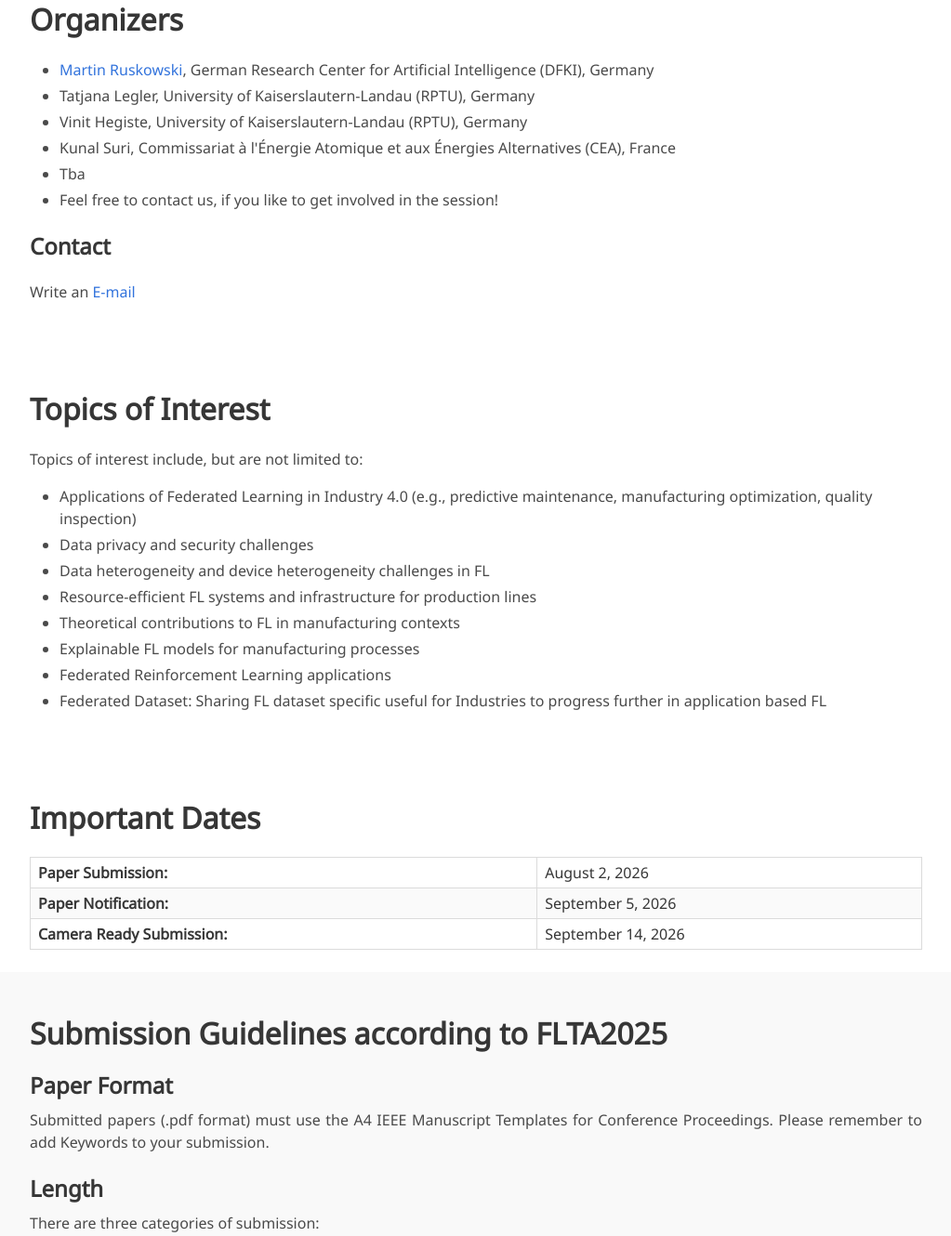
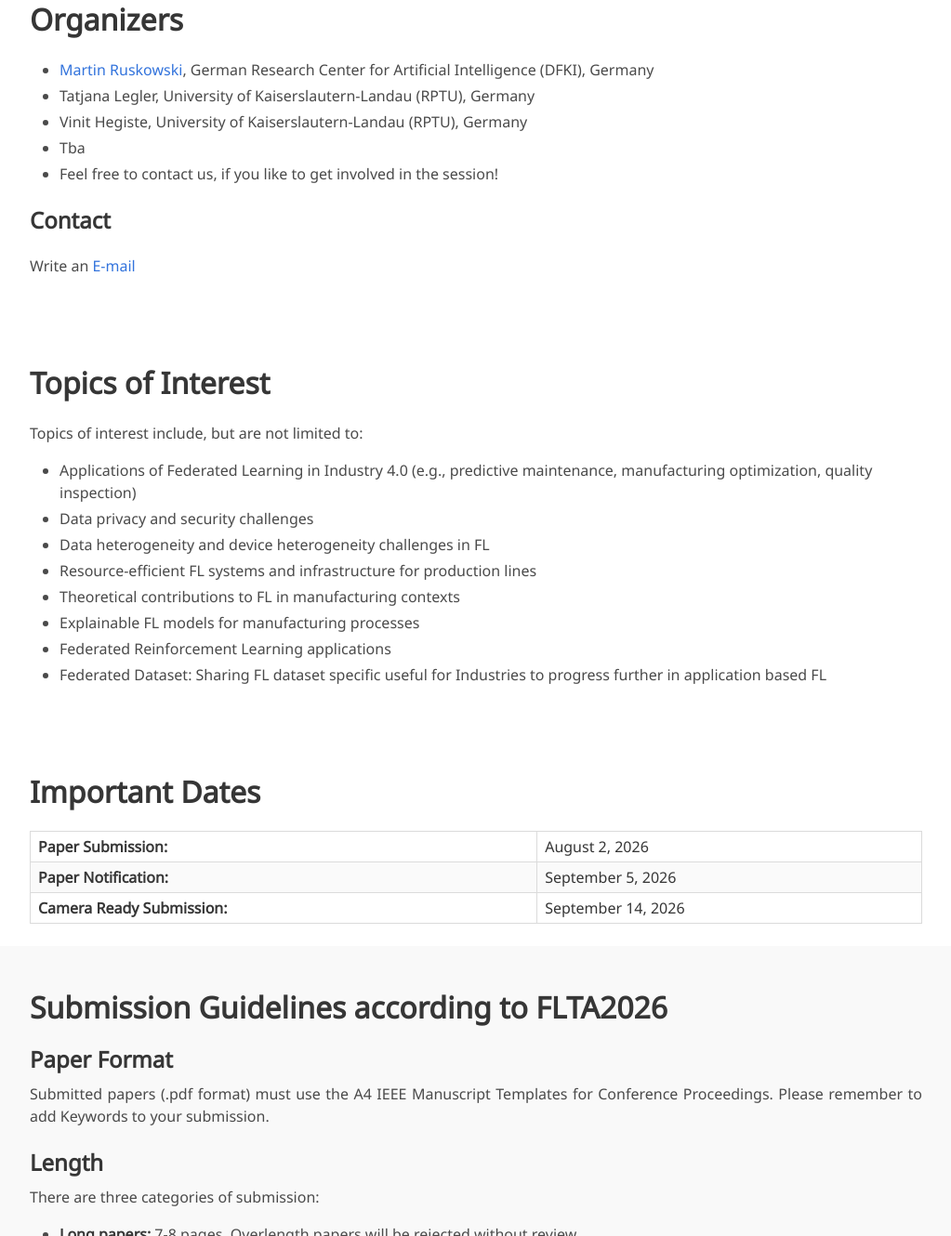
Before and after one commit to fedlearn-hub/fedlearn-hub.github.io, a plain HTML site: page index.html in a window 1280 px wide. Shown: the part 723-2053 px from the top of the page at 93% size, without its empty margins (128-1151 px from the left). Drawn offline with nearby package versions, Linux system fonts and the light colour scheme; some icons are missing; a web font is replaced by a local one.

Commit message:
Update index.html

```diff
--- a/index.html
+++ b/index.html
@@ -74,7 +74,7 @@
           <li><a href="https://scholar.google.com/citations?hl=de&user=AERj9cgAAAAJ&view_op=list_works&sortby=pubdate" target="_blank">Martin Ruskowski</a>, German Research Center for Artificial Intelligence (DFKI), Germany</li>
           <li>Tatjana Legler, University of Kaiserslautern-Landau (RPTU), Germany</li>
           <li>Vinit Hegiste, University of Kaiserslautern-Landau (RPTU), Germany</li>
-           <li>Kunal Suri, Commissariat à l'Énergie Atomique et aux Énergies Alternatives (CEA), France </li>
+
           <li>Tba</li>
           <li>Feel free to contact us, if you like to get involved in the session!</li>
         </ul>
@@ -141,7 +141,7 @@
   <section class="section"style="background-color: #f9f9f9;"">
     <div class="container is-max-desktop">
       <div class="content has-text-justified">
-        <h2 class="title is-3">Submission Guidelines according to FLTA2025</h2>
+        <h2 class="title is-3">Submission Guidelines according to FLTA2026</h2>
 
         <div class="mb-5">
           <h3 class="mb-3">Paper Format</h3>
```
